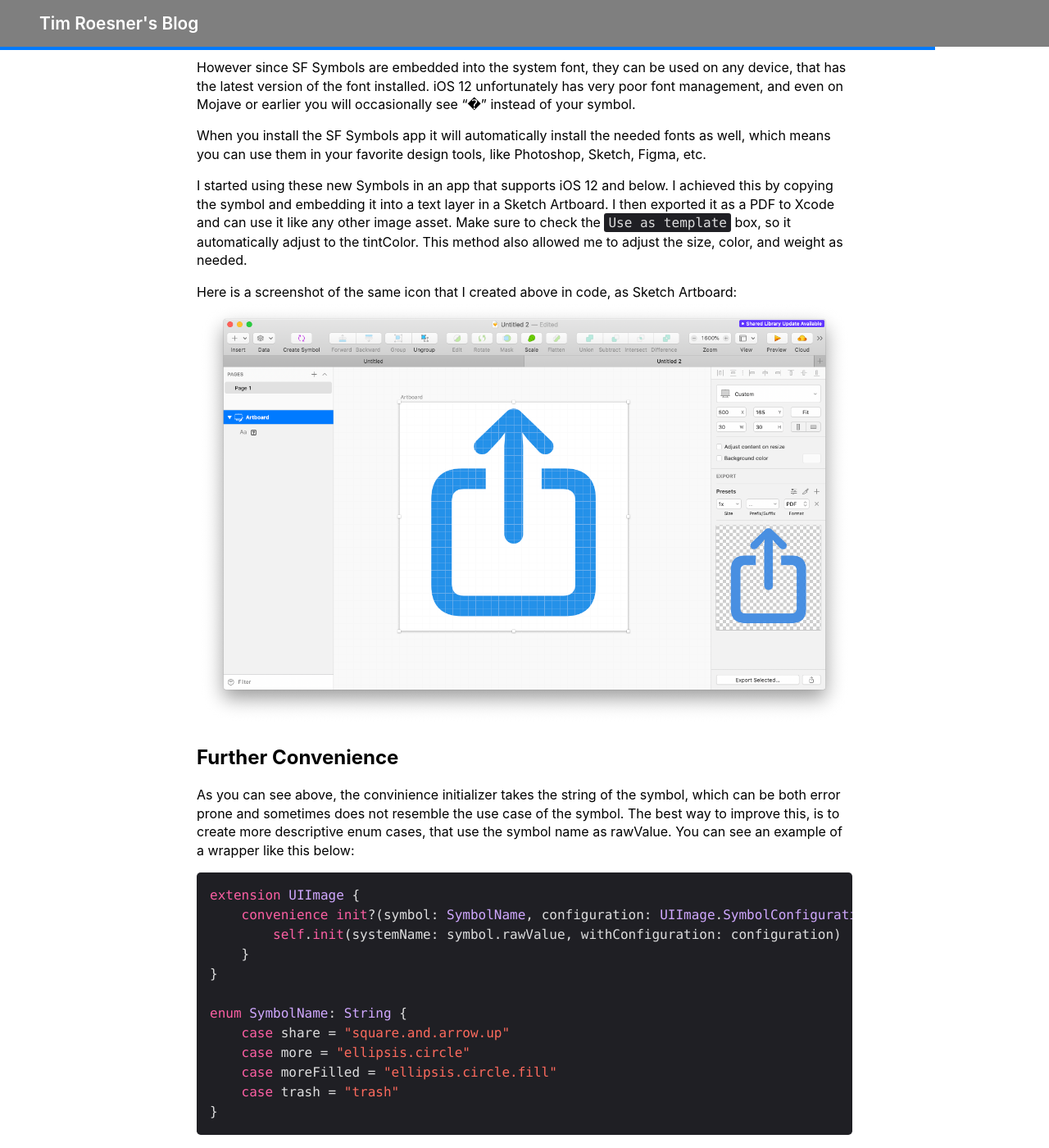
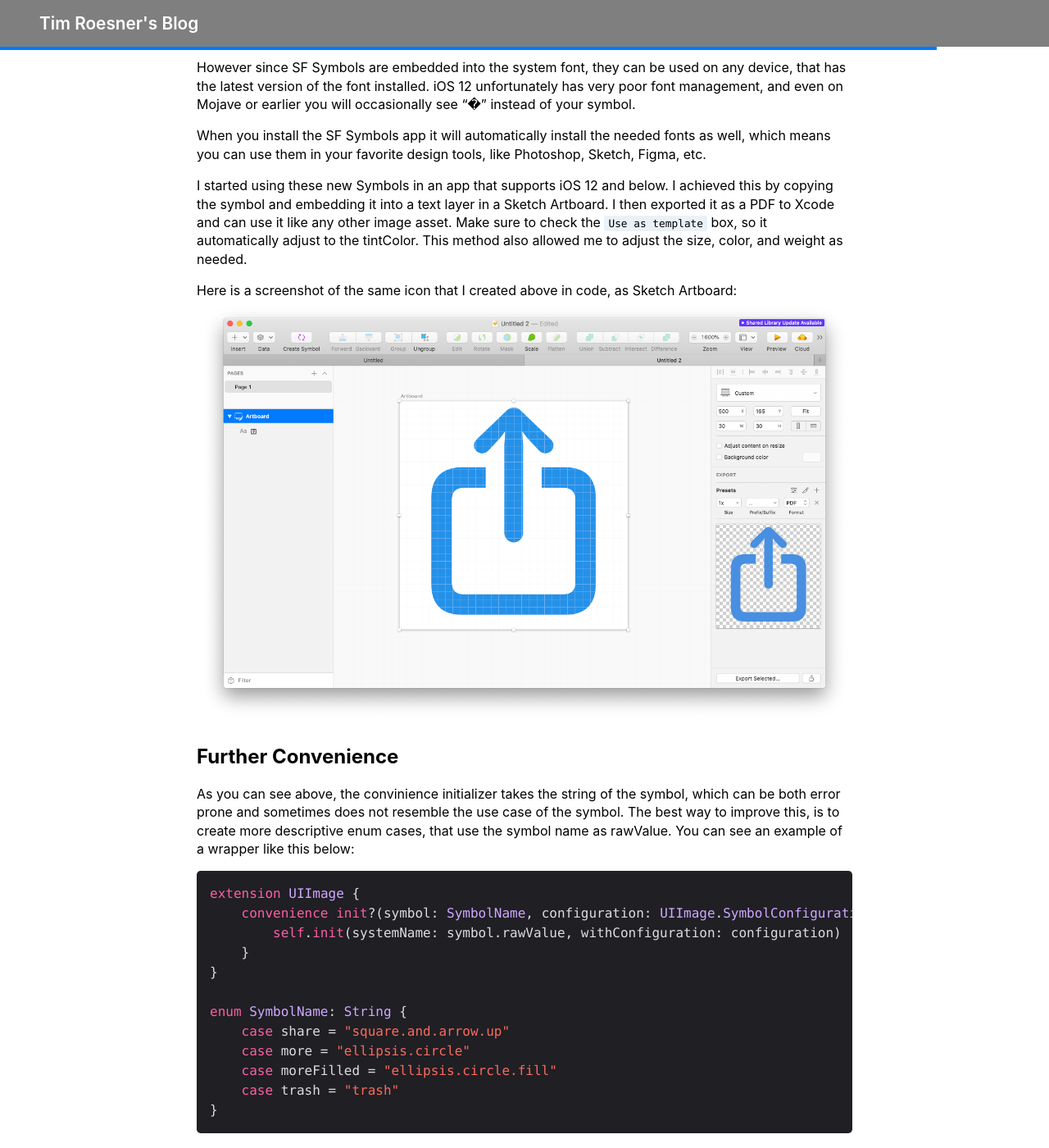
Before and after one commit to timroesner/Blog, a Jekyll site: the page built from _posts/2019-10-10-using-sf-symbols.md, in a window 1280 px wide and 1400 px high, scrolled down 1497 px. Shown: the whole window at 82% size. Built offline with Jekyll 4.4.1, drawn with Linux system fonts in a browser that asks for light colours; nearby versions of some CDN libraries.

Commit message:
Move inline code style into prism-theme.css

```diff
--- a/assets/css/index.css
+++ b/assets/css/index.css
@@ -14,16 +14,6 @@ img {
 
 a {
     color: inherit;
-}
-
-code.highlighter-rouge {
-    padding: 2px 5px 2px;
-    font-family: Menlo, monospace;
-    font-size: 0.8em;
-    font-weight: 400 !important;
-    color: black;
-    background: rgba(229, 239, 245, 0.8);
-    border-radius: 3px
 }
 
 blockquote {
--- a/assets/css/xcode-prism-theme.css
+++ b/assets/css/xcode-prism-theme.css
@@ -20,6 +20,16 @@ code[class*="language-"] {
   hyphens: none;
 }
 
+code.highlighter-rouge {
+    padding: 2px 5px 2px;
+    font-family: Menlo, monospace;
+    font-size: 0.8em;
+    font-weight: 400 !important;
+    color: black;
+    background: rgba(229, 239, 245, 0.8);
+    border-radius: 3px
+}
+
 pre[class*=language-] {
   padding:1em;
   margin:.5em 0;
@@ -40,13 +50,6 @@ code[class*="language-"]::mozselection {
   code[class*="language-"] {
     text-shadow: none;
   }
-}
-
-pre[class*=language-] {
-  padding:1em;
-  margin:.5em 0;
-  overflow:auto;
-  border-radius:.3em
 }
 
 /*********************************************************
```
